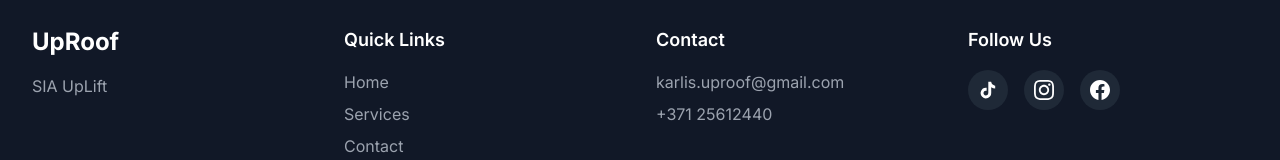
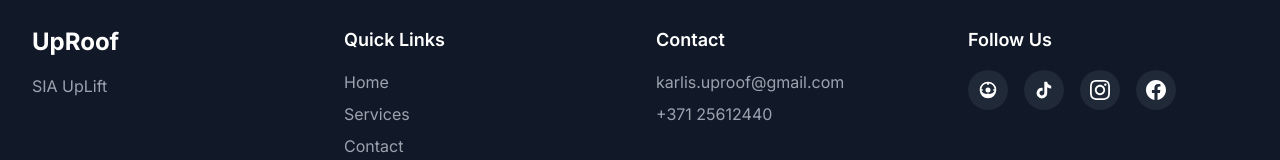
Before and after one commit to uproof/Uproof_Core, a Next.js app: page /en/blog in a window 1280 px wide. Shown: the part 2064-2224 px from the top of the page. Built offline with nearby package versions, Linux system fonts and the light colour scheme; no server answers.

Commit message:
seo: remove layout canonical to avoid duplicates; add homepage canonical; update authors URL; expand local business schema; add Google Business Profile footer link (env-driven)

```diff
--- a/app/[locale]/layout.tsx
+++ b/app/[locale]/layout.tsx
@@ -24,7 +24,7 @@ export const metadata: Metadata = {
   },
   description: 'Expert roofing in Latvia: construction, repairs, painting & maintenance. 10-year warranty. Quality workmanship. Get a free quote today!',
   keywords: ['roofing Latvia', 'roof construction', 'roof repair', 'jumta būvniecība', 'jumta remonts', 'jumta krāsošana', 'roofing contractor', 'metal roofing', 'tile roofing', 'roof maintenance Latvia'],
-  authors: [{ name: 'UpRoof', url: 'https://uproof.lv' }],
+  authors: [{ name: 'UpRoof', url: 'https://uproof.eu' }],
   creator: 'UpRoof',
   publisher: 'UpRoof',
   formatDetection: {
@@ -102,22 +102,15 @@ export default async function LocaleLayout({
   params: {locale: string};
 }) {
   const messages = await getMessages();
-
-  return (
-    <html lang={locale} className={inter.variable}>
-      <head>
-        <link rel="canonical" href={`https://uproof.eu/${locale}`} />
-        <link rel="alternate" hrefLang="lv" href="https://uproof.eu/lv" />
-        <link rel="alternate" hrefLang="en" href="https://uproof.eu/en" />
-        <link rel="alternate" hrefLang="nl-BE" href="https://uproof.eu/nl-BE" />
-        <link rel="alternate" hrefLang="x-default" href="https://uproof.eu/lv" />
-        <link rel="icon" href="/favicon.ico" sizes="any" />
-        <link rel="icon" href="/favicon.svg" type="image/svg+xml" />
-        <link rel="apple-touch-icon" href="/apple-touch-icon.png" />
-        <script
-          type="application/ld+json"
-          dangerouslySetInnerHTML={{
-            __html: JSON.stringify({
+  // Build Organization schema dynamically to allow small customizations
+  const sameAs: string[] = [
+    'https://www.facebook.com/uproof',
+    'https://www.instagram.com/uproof'
+  ];
+  if (process.env.NEXT_PUBLIC_GBP_URL) {
+    sameAs.push(process.env.NEXT_PUBLIC_GBP_URL);
+  }
+  const orgSchema = {
     '@context': 'https://schema.org',
     '@type': 'RoofingContractor',
     '@id': 'https://uproof.eu/#organization',
@@ -125,11 +118,13 @@ export default async function LocaleLayout({
     url: 'https://uproof.eu',
     logo: 'https://uproof.eu/images/logo.png',
     image: 'https://uproof.eu/images/og-image.jpg',
-              description: 'Professional roofing services in Latvia: construction, repairs, painting, and maintenance with 10-year warranty.',
+    description:
+      'Professional roofing services in Latvia: construction, repairs, painting, and maintenance with 10-year warranty.',
     address: {
       '@type': 'PostalAddress',
       addressCountry: 'LV',
-                addressLocality: 'Latvia'
+      addressLocality: 'Rīga',
+      addressRegion: 'Rīga'
     },
     telephone: '+371-25612440',
     priceRange: '$$',
@@ -146,10 +141,7 @@ export default async function LocaleLayout({
       },
       geoRadius: '100000'
     },
-              sameAs: [
-                'https://www.facebook.com/uproof',
-                'https://www.instagram.com/uproof'
-              ],
+    sameAs,
     hasOfferCatalog: {
       '@type': 'OfferCatalog',
       name: 'Roofing Services',
@@ -185,7 +177,22 @@ export default async function LocaleLayout({
       ratingValue: '5',
       reviewCount: '47'
     }
-            })
+  } as const;
+
+  return (
+    <html lang={locale} className={inter.variable}>
+      <head>
+        <link rel="alternate" hrefLang="lv" href="https://uproof.eu/lv" />
+        <link rel="alternate" hrefLang="en" href="https://uproof.eu/en" />
+        <link rel="alternate" hrefLang="nl-BE" href="https://uproof.eu/nl-BE" />
+        <link rel="alternate" hrefLang="x-default" href="https://uproof.eu/lv" />
+        <link rel="icon" href="/favicon.ico" sizes="any" />
+        <link rel="icon" href="/favicon.svg" type="image/svg+xml" />
+        <link rel="apple-touch-icon" href="/apple-touch-icon.png" />
+        <script
+          type="application/ld+json"
+          dangerouslySetInnerHTML={{
+            __html: JSON.stringify(orgSchema)
           }}
         />
       </head>
--- a/app/[locale]/page.tsx
+++ b/app/[locale]/page.tsx
@@ -7,6 +7,7 @@ import Solutions from '@/components/Solutions';
 import ContactSection from '@/components/ContactSection';
 import Footer from '@/components/Footer';
 import nextDynamic from 'next/dynamic';
+import type {Metadata} from 'next';
 const Reviews = nextDynamic(() => import('@/components/Reviews'), { ssr: false });
 const FAQ = nextDynamic(() => import('@/components/FAQ'), { ssr: false });
 
@@ -34,3 +35,10 @@ export default function HomePage({params: {locale}}: Props) {
 // Prefer static generation to reduce TTFB and stabilize LCP
 export const dynamic = 'force-static';
 export const revalidate = 3600; // Re-generate once per hour
+
+// Homepage canonical (layout canonical removed to avoid duplication)
+export const metadata: Metadata = {
+  alternates: {
+    canonical: 'https://uproof.eu/'
+  }
+};
--- a/components/Footer.tsx
+++ b/components/Footer.tsx
@@ -62,6 +62,21 @@ export default function Footer() {
             <div>
               <h4 className="text-lg font-semibold mb-4">Follow Us</h4>
               <div className="flex gap-4">
+                {/* Google Business Profile */}
+                {process.env.NEXT_PUBLIC_GBP_URL && (
+                  <a
+                    href={process.env.NEXT_PUBLIC_GBP_URL}
+                    target="_blank"
+                    rel="noopener noreferrer"
+                    className="w-10 h-10 bg-gray-800 hover:bg-green-600 rounded-full flex items-center justify-center transition-all duration-300 hover:scale-110"
+                    aria-label="Google Business Profile"
+                  >
+                    <svg className="w-5 h-5" fill="currentColor" viewBox="0 0 24 24">
+                      <path d="M12 2a10 10 0 1 0 10 10A10.011 10.011 0 0 0 12 2Zm1 14.93V17a1 1 0 0 0-2 0v-.07A8.005 8.005 0 0 1 4.07 13H5a1 1 0 0 0 0-2h-.93A8.005 8.005 0 0 1 11 4.07V5a1 1 0 0 0 2 0v-.93A8.005 8.005 0 0 1 19.93 11H19a1 1 0 0 0 0 2h.93A8.005 8.005 0 0 1 13 16.93Z" />
+                      <circle cx="12" cy="12" r="3" />
+                    </svg>
+                  </a>
+                )}
                 {/* TikTok */}
                 <a
                   href="https://www.tiktok.com/@uproof?_t=ZN-90lWrtN4pVP&_r=1"
```
Lines whose indentation alone changed are shown as unchanged.
